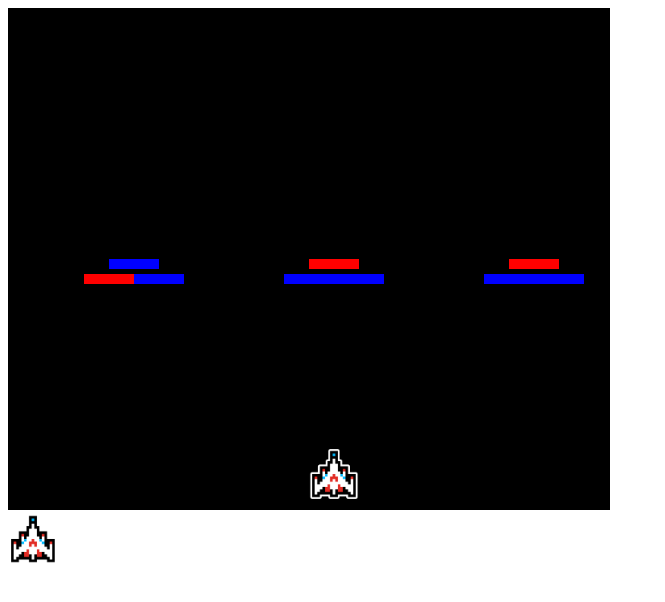
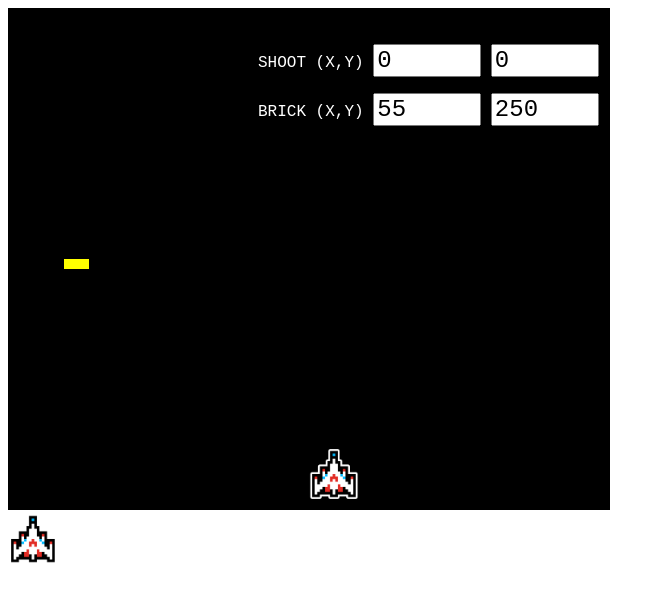
Before and after one commit to mundix/js-canvas-game-galaga, a plain HTML site: page index.html in a window 1280 px wide. Shown: the whole page, without its empty margins (0-665 px from the left). Drawn offline with Linux system fonts and the light colour scheme.

Commit message:
Add debug mode and fix collision method for one bullet and one brick

```diff
--- a/css/style.css
+++ b/css/style.css
@@ -11,3 +11,18 @@ canvas {
     top: 0px;
     left: 0px;
 }
+#dashboard {
+    /* background: rebeccapurple; */
+    text-transform: uppercase;
+    color:#fff;
+    width: 400px;
+    position: relative;
+    left: 250px;
+    bottom:280px;
+    font-family: 'Courier New', Courier, monospace;
+}
+#dashboard input{
+    width: 100px;
+    font-size:24px;
+    font-family: 'Courier New', Courier, monospace;
+}
--- a/index.html
+++ b/index.html
@@ -12,6 +12,18 @@
         <canvas id="stage" width="600" height="500"></canvas>
         <img src="img/galaga-ship-png-2.png" alt="" id="ship_image" width="50">
     </div>
+    <div id="dashboard" >
+        <p>
+            <label for="">Shoot (x,y)</label>
+            <input type="text" value="0" id="shootX">
+            <input type="text" value="0" id="shootY">
+        </p>
+        <p>
+                <label for="">Brick (x,y)</label>
+                <input type="text" value="0" id="brickX">
+                <input type="text" value="0" id="brickY">
+            </p>
+    </div>
     <script src="js/app.js"></script>
 </body>
 </html>
--- a/js/app.js
+++ b/js/app.js
@@ -4,7 +4,7 @@ const canvas = document.getElementById("stage");
 const ctx = canvas.getContext("2d");
 const stageWidth = canvas.width;
 const stageHeight = canvas.height;
-const brick_with = 50;
+const brick_with = 25;
 const ship_img = document.getElementById("ship_image");
 
 let collection = [];
@@ -28,9 +28,19 @@ class Base {
             && this.x > obj.x && this.x < obj.x + obj.width
             )
         {
+
             return true;
+        }else{
+            // console.log("collisin");
+
+            return false;
         }
-        return false;
+    }
+    destroy(key)
+    {
+        collectionShoots[key] = null;
+        delete this;
+        delete collectionShoots[key];
     }
 
 }
@@ -39,15 +49,10 @@ class Shoot extends Base {
     constructor(size = 10,bgColor = "#fff",canvas) {
         super();
         this.size = size || 25;
-
-        // this.x = Math.floor(Math.random() *(stageWidth - this.size));
         this.x = stageWidth/2;
-        // this.y = Math.floor(Math.random() *(stageHeight - this.size));
         this.y = stageHeight - 10;
         this.bgColor = bgColor;
         this.shoot = canvas.getContext("2d");
-        // this.xdir = speed;
-        // this.ydir = speed;
     }
     draw(){
         this.shoot.beginPath();
@@ -67,28 +72,9 @@ class Shoot extends Base {
         }
     }
 
-    // collision(key,obj = null)
-    // {
-        // if(obj != null)
-        // {
-        //     if(this.y > obj.y && this.y < obj.y + obj.height
-        //        && this.x > obj.x && this.x < obj.x + obj.width
-        //         )
-        //     {
-        //         this.destroy(key);
-        //     }
-        // }
-
-    // }
-
-    destroy(key)
-    {
-        collectionShoots[key] = null;
-        delete this;
-        delete collectionShoots[key];
-    }
-
     move(key = 0) {
+        document.getElementById("shootX").value = this.x;
+        document.getElementById("shootY").value = this.y;
         this.y -= speed ;
         this.verticalCollision(key);
     }
@@ -114,7 +100,7 @@ class Ship extends Base {
     horizontalCollision(){
         // Stage Collision
         if(this.x <= 0 ){
-            this.x = 10;
+            this.x = 2;
         }
         if(this.x >= stageWidth - this.width) {
             this.x = stageWidth - this.width;
@@ -124,8 +110,6 @@ class Ship extends Base {
     move() {
         this.horizontalCollision();
     }
-
-
 }
 
 //Bricks class
@@ -143,6 +127,9 @@ class Bricks extends Base {
     draw() {
         this.bodyCtx.fillRect(this.x,this.y,this.width,this.height);
         this.bodyCtx.fillStyle = this.bgColor;
+
+        document.getElementById("brickX").value = this.x;
+        document.getElementById("brickY").value = this.y;
     }
     move(key = 0)
     {
@@ -158,17 +145,17 @@ class Bricks extends Base {
  */
 function collision()
 {
-    collectionShoots.forEach((shoot,key)=>{
-        collectionBricsk.forEach((brick,index) => {
-            if(key!= index)
+    collectionShoots.forEach((shoot,shootKey)=>{
+        collectionBricsk.forEach((brick,brickKey) => {
+            if(shootKey!= brickKey)
             {
                 if(shoot.collision(brick))
                 {
-                    document.getElementById("stage").style.backgroundColor = "white";
+                    canvas.style.backgroundColor = "white";
                     shoot.destroy(key);
                     setInterval(() =>{
-                        document.getElementById("stage").style.backgroundColor = "black";
-                    },200);
+                        canvas.style.backgroundColor = "black";
+                    },100);
                 }
 
             }
@@ -195,7 +182,7 @@ function draw()
 }
 
 /**
- * Animate
+ * Animated Frame
  */
 function frame(time = 0)
 {
@@ -206,7 +193,6 @@ function frame(time = 0)
         draw();
         collision();
     }
-
     requestAnimationFrame(frame);
 }
 /**
@@ -214,8 +200,6 @@ function frame(time = 0)
  */
 function init()
 {
-    // ship.draw();
-    // collection.push(ship);
     create_bricks();
     frame();
 }
@@ -224,14 +208,17 @@ function init()
  */
 function create_bricks()
 {
-    [100,300,500].forEach((posX,index) => {
-        const b = new Bricks(canvas,posX,stageHeight/2,"red");
+    const offset = 5;
+    //55 +brick_with + offset
+    [55 ].forEach((posX,index) => {
+        const b = new Bricks(canvas,posX,stageHeight/2,"yellow");
+        console.log(b.x);
         collectionBricsk.push(b);
     });
-    [75,75+brick_with,300-50-25+brick_with,300-50+brick_with,300-50+brick_with+25,500-50-25+brick_with,500-50+brick_with,500-50+brick_with+25].forEach((posX,index) => {
-        const b = new Bricks(canvas,posX,stageHeight/2+15,"blue");
-        collectionBricsk.push(b);
-    });
+    // [25,25+brick_with + offset].forEach((posX,index) => {
+    //     const b = new Bricks(canvas,posX,stageHeight/2+15);
+    //     collectionBricsk.push(b);
+    // });
 
 
 }
```
